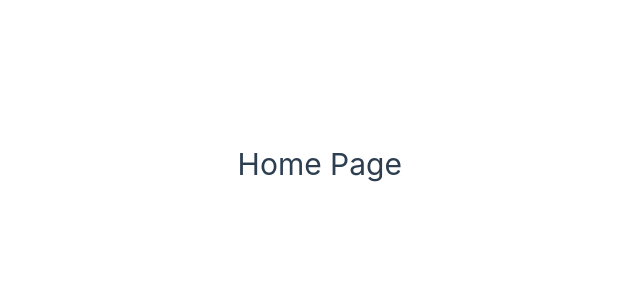
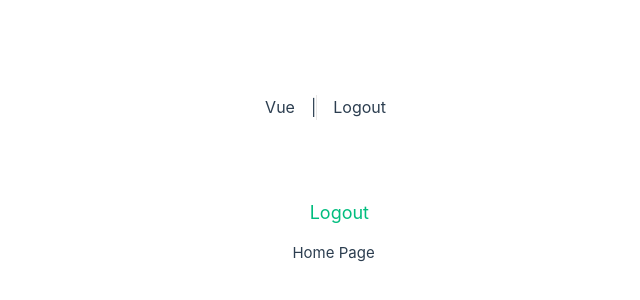
Before and after one commit to prashantguptah/routervue, a Vue app: page / in a window 1280 px wide. Shown: the part 236-536 px from the top of the page, without its empty margins (238-878 px from the left). Built offline with nearby package versions, Linux system fonts and the light colour scheme; sample sign-in values are in the browser's storage.

Commit message:
implemented login logout functionality

```diff
--- a/index.html
+++ b/index.html
@@ -5,6 +5,7 @@
     <link rel="icon" href="/favicon.ico">
     <meta name="viewport" content="width=device-width, initial-scale=1.0">
     <title>Vite App</title>
+    <link href="/src/assets/main.css" rel="stylesheet">
   </head>
   <body>
     <div id="app"></div>
--- a/package.json
+++ b/package.json
@@ -9,6 +9,8 @@
     "preview": "vite preview"
   },
   "dependencies": {
+    "@tailwindcss/vite": "^4.0.6",
+    "tailwindcss": "^4.0.6",
     "vue": "^3.5.13",
     "vue-router": "^4.5.0",
     "vuex": "^4.0.2"
--- a/src/App.vue
+++ b/src/App.vue
@@ -1,12 +1,20 @@
-<script setup>
+<script >
 import { RouterLink, RouterView } from 'vue-router'
+import { mapState, mapActions } from "vuex";
+export default {
+  computed: {
+    ...mapState(["user"]),
+  },
+  methods: {
+    ...mapActions(["logout"]),
+  },
+};
 
 </script>
 
 <template>
   <div class="app">
     <header>
-
 
     <!-- <div class="wrapper">
       <nav>
@@ -16,8 +24,14 @@ import { RouterLink, RouterView } from 'vue-router'
       </nav>
     </div> -->
   </header>
+  <nav>
+    <router-link to="/">Vue</router-link> |
+    <router-link v-if="!user" to="/login">Login</router-link>
+    <router-link v-if="user" to="/" @click="logout">Logout</router-link>
+  </nav>
+  <router-view/>
 
-  <RouterView />
+
 
 
   </div>
--- a/src/assets/main.css
+++ b/src/assets/main.css
@@ -1,4 +1,5 @@
 @import './base.css';
+@import "tailwindcss";
 
 #app {
   max-width: 1280px;
--- a/src/main.js
+++ b/src/main.js
@@ -3,8 +3,10 @@ import './assets/main.css'
 import { createApp } from 'vue'
 import App from './App.vue'
 import router from './router'
+import store from "./store"
 
 const app = createApp(App)
+app.use(store)
 
 app.use(router)
 
--- a/src/router/index.js
+++ b/src/router/index.js
@@ -5,6 +5,9 @@ import NewComponent from '../components/ChildComponent.vue'
 import AboutView from '@/views/AboutView.vue'
 import UserProfile from '@/components/UserProfile.vue'
 import UserContact from '@/components/UserContact.vue'
+import LoginView from '@/views/LoginView.vue'
+import ProfileView from '@/views/ProfileView.vue'
+import store from '@/store'
 
 
 const router = createRouter({
@@ -12,8 +15,23 @@ const router = createRouter({
   routes: [
     {
       path: '/',
-      name: 'home',
+      name: 'HomeView',
       component: HomeView,
+    },
+    {
+     path:"/login", name:"LoginView", component: LoginView
+    },
+    {
+      path: "/profile",
+      name: "ProfileView",
+      component: ProfileView,
+      beforeEnter: (to, from, next) => {
+        if (!store.state.user) {
+          next("/login");
+        } else {
+          next();
+        }
+      }
     },
     {
       path: '/about',
@@ -33,7 +51,8 @@ const router = createRouter({
       path: '/foo/:id',
       name: 'NewComponent',
       component: NewComponent
-    }
+    },
+
   ],
 })
 
--- a/src/store/index.js
+++ b/src/store/index.js
@@ -1,13 +1,25 @@
 import { createStore } from "vuex";
 
 export default createStore({
-    state: {
-        user: ""
+  state: {
+    user: JSON.parse(localStorage.getItem("user")) || null,
+  },
+  mutations: {
+    setUser(state, user) {
+      state.user = user;
+      localStorage.setItem("user", JSON.stringify(user));
     },
-    mutations:{
-
+    logout(state) {
+      state.user = null;
+      localStorage.removeItem("user");
     },
-    actions:{
-
-    }
-})
+  },
+  actions: {
+    login({ commit }, user) {
+      commit("setUser", user);
+    },
+    logout({ commit }) {
+      commit("logout");
+    },
+  },
+});
--- a/src/views/AboutView.vue
+++ b/src/views/AboutView.vue
@@ -1,6 +1,6 @@
 <template>
   <div class="about">
-    <h1>This is an about page</h1>
+    <h1>About Page</h1>
 
     <!-- <nav>
        <RouterLink to="/about/profile">Profile</RouterLink>
--- a/src/views/HomeView.vue
+++ b/src/views/HomeView.vue
@@ -1,9 +1,42 @@
-<script setup>
+<template>
+  <div class="container">
+    <nav>
+      <router-link v-if="!user" to="/login">Login</router-link>
+      <router-link v-if="user" to="/" @click="logout">Logout</router-link>
+    </nav>
 
+    <h1>Home Page</h1>
+  </div>
+
+</template>
+
+<script>
+
+import { mapState, mapActions } from "vuex";
+
+export default {
+  computed: {
+    ...mapState(["user"]),
+  },
+  methods: {
+    ...mapActions(["logout"]),
+  },
+};
 </script>
 
-<template>
-  <main>
-      <h1>Home Page</h1>
-  </main>
-</template>
+<style scoped>
+.container {
+  text-align: center;
+  margin-top: 50px;
+}
+nav {
+  display: flex;
+  justify-content: flex-end;
+  padding: 10px;
+}
+nav a {
+  margin-right: 20px;
+  text-decoration: none;
+  font-size: 18px;
+}
+</style>
--- /dev/null
+++ b/src/views/LoginView.vue
@@ -0,0 +1,49 @@
+<template>
+    <div class="container">
+      <h2>Login</h2>
+      <input type="text" v-model="username" placeholder="Username" />
+      <input type="password" placeholder="Enter password">
+      <button @click="handleLogin">Login</button>
+    </div>
+  </template>
+
+  <script>
+  import { mapActions } from "vuex";
+
+  export default {
+    data() {
+      return {
+        username: "",
+        password: "",
+      };
+    },
+    methods: {
+      ...mapActions(["login"]),
+
+      handleLogin() {
+        if (this.username) {
+          this.login({ username: this.username });
+          this.$router.push("/profile");
+        }
+      },
+    },
+  };
+  </script>
+
+
+
+  <style scoped>
+  .container {
+    text-align: center;
+    margin-top: 50px;
+  }
+  input {
+    padding: 10px;
+    margin: 10px;
+    width: 200px;
+  }
+  button {
+    padding: 10px;
+    cursor: pointer;
+  }
+  </style>
--- /dev/null
+++ b/src/views/ProfileView.vue
@@ -0,0 +1,34 @@
+<template>
+    <div class="container">
+      <h1 v-if="user">Welcome, {{ user.username }}</h1>
+      <h1 v-else>Loading...</h1>
+    </div>
+  </template>
+
+  <script>
+  import { mapState,} from "vuex";
+
+  export default {
+    computed: {
+      ...mapState(["user"]),
+    },
+
+  };
+  </script>
+
+  <style scoped>
+  .container {
+    text-align: center;
+    margin-top: 50px;
+  }
+  nav {
+    display: flex;
+    justify-content: flex-end;
+    padding: 10px;
+  }
+  nav a {
+    margin-right: 20px;
+    text-decoration: none;
+    font-size: 18px;
+  }
+  </style>
--- a/vite.config.js
+++ b/vite.config.js
@@ -3,12 +3,12 @@ import { fileURLToPath, URL } from 'node:url'
 import { defineConfig } from 'vite'
 import vue from '@vitejs/plugin-vue'
 import vueDevTools from 'vite-plugin-vue-devtools'
-
+import tailwindcss from '@tailwindcss/vite'
 // https://vite.dev/config/
 export default defineConfig({
   plugins: [
     vue(),
-    vueDevTools(),
+    vueDevTools(), tailwindcss(),
   ],
   resolve: {
     alias: {
```
Also changed, not shown: 1 other file (tests, documents, lock files or other folders).
